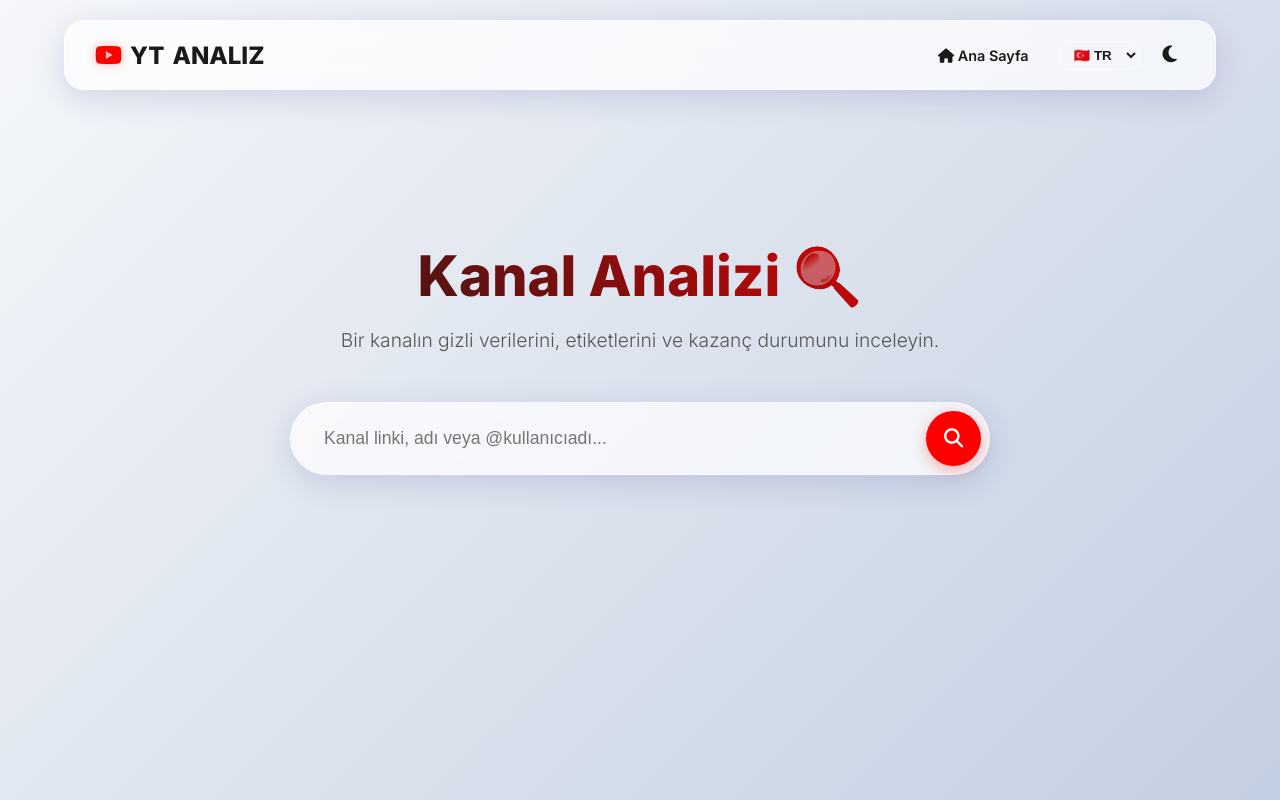
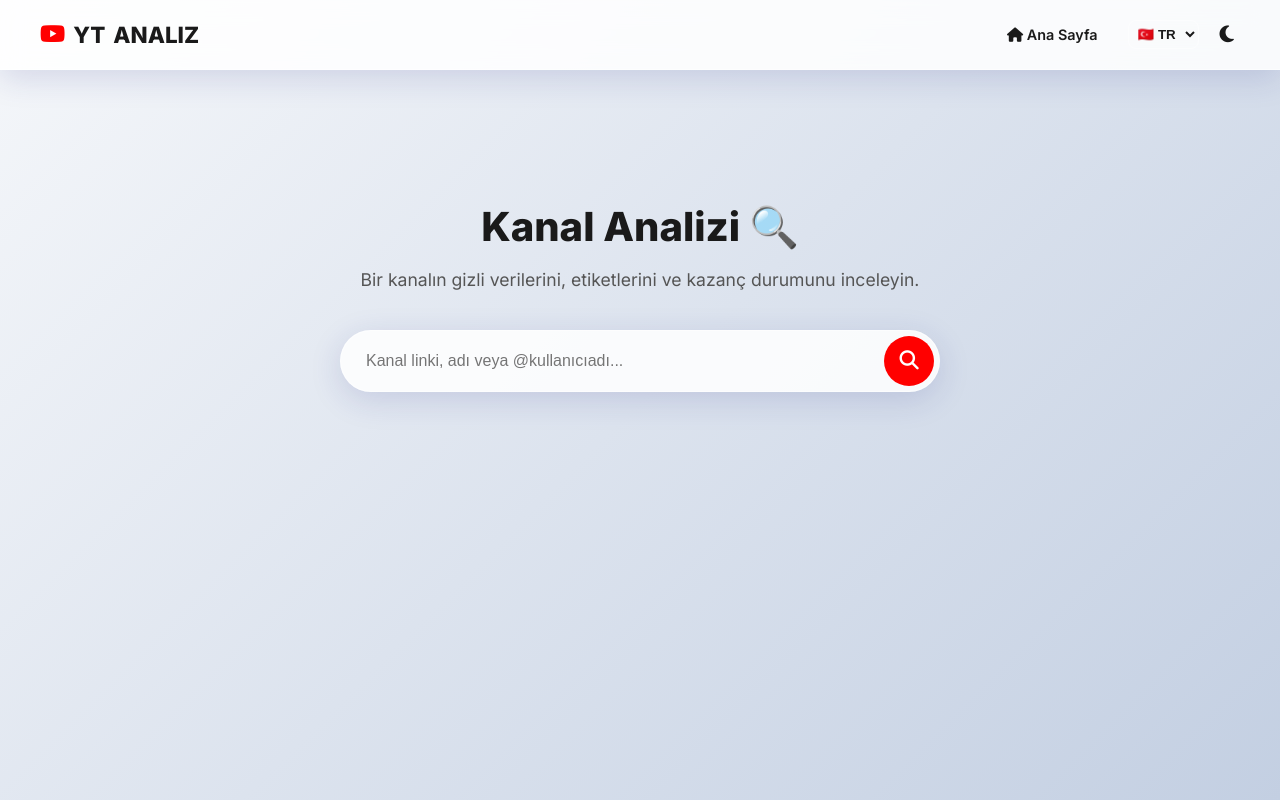
Before and after one commit to 2psgmvs86m-a11y/youtube-trend-analiz, a Flask app: page /sorgula in a window 1280 px wide. Run offline with Flask 3, Linux system fonts and the light colour scheme.

Commit message:
Update styles.css

```diff
--- a/static/styles.css
+++ b/static/styles.css
@@ -3,7 +3,7 @@
 :root {
     --primary: #ff0000;
     --primary-glow: rgba(255, 0, 0, 0.3);
-    --glass-bg: rgba(255, 255, 255, 0.7);
+    --glass-bg: rgba(255, 255, 255, 0.85);
     --glass-border: rgba(255, 255, 255, 0.5);
     --text-main: #1a1a1a;
     --text-sec: #555;
@@ -12,7 +12,7 @@
 }
 
 body.dark-mode {
-    --glass-bg: rgba(20, 20, 20, 0.7);
+    --glass-bg: rgba(20, 20, 20, 0.85);
     --glass-border: rgba(255, 255, 255, 0.1);
     --text-main: #ffffff;
     --text-sec: #aaaaaa;
@@ -25,31 +25,26 @@ body.dark-mode {
 body {
     font-family: 'Inter', sans-serif;
     background: var(--bg-gradient);
-    background-attachment: fixed; /* Arka plan sabit kalsın */
+    background-attachment: fixed;
     color: var(--text-main);
     margin: 0;
-    padding-top: 80px;
+    padding-top: 90px;
     min-height: 100vh;
 }
 
-/* --- NAVİGASYON (Glass Effect) --- */
+/* NAVIGASYON (FIX) */
 nav {
     position: fixed;
-    top: 20px;
-    left: 50%;
-    transform: translateX(-50%);
-    width: 90%;
-    max-width: 1200px;
+    top: 0; left: 0; width: 100%;
     height: 70px;
     background: var(--glass-bg);
-    backdrop-filter: blur(12px); /* Buzlu Cam Efekti */
+    backdrop-filter: blur(12px);
     -webkit-backdrop-filter: blur(12px);
-    border: 1px solid var(--glass-border);
-    border-radius: 20px;
+    border-bottom: 1px solid var(--glass-border);
     z-index: 1000;
     display: flex;
     align-items: center;
-    padding: 0 30px;
+    padding: 0 20px;
     box-shadow: var(--shadow);
 }
 
@@ -58,17 +53,19 @@ nav {
     justify-content: space-between;
     align-items: center;
     width: 100%;
+    max-width: 1200px;
+    margin: 0 auto;
 }
 
 .logo {
     font-weight: 800;
-    font-size: 1.5rem;
-    display: flex;
-    align-items: center;
-    gap: 8px;
+    font-size: 1.4rem;
+    display: flex; align-items: center; gap: 8px;
     color: var(--text-main);
+    text-decoration: none;
+    white-space: nowrap;
 }
-.logo i { color: var(--primary); filter: drop-shadow(0 0 5px var(--primary-glow)); }
+.logo i { color: var(--primary); }
 
 .nav-actions {
     display: flex;
@@ -76,178 +73,86 @@ nav {
     align-items: center;
 }
 
-button.icon-btn {
-    background: transparent;
-    border: none;
-    font-size: 1.2rem;
+.home-btn {
+    text-decoration: none;
+    font-weight: 600;
     color: var(--text-main);
-    cursor: pointer;
-    padding: 8px;
-    border-radius: 50%;
+    font-size: 0.9rem;
+    display: flex; align-items: center; gap: 5px;
 }
-button.icon-btn:hover { background: rgba(0,0,0,0.05); }
+
+.home-btn:hover { color: var(--primary); }
 
 select.lang-select {
     background: transparent;
     border: 1px solid var(--glass-border);
-    padding: 5px 10px;
-    border-radius: 12px;
+    padding: 5px;
+    border-radius: 8px;
     color: var(--text-main);
     font-weight: 600;
     cursor: pointer;
 }
 
-/* --- HERO BÖLÜMÜ --- */
-.hero {
-    text-align: center;
-    padding: 80px 20px 40px;
-    max-width: 900px;
-    margin: 0 auto;
+button.icon-btn {
+    background: transparent; border: none;
+    font-size: 1.2rem; color: var(--text-main);
+    cursor: pointer;
 }
 
-h1 {
-    font-size: 3.5rem;
-    font-weight: 800;
-    line-height: 1.1;
-    margin-bottom: 20px;
-    background: -webkit-linear-gradient(45deg, var(--text-main), var(--primary));
-    -webkit-background-clip: text;
-    -webkit-text-fill-color: transparent;
+/* GENEL */
+.container { width: 90%; max-width: 1100px; margin: 0 auto; }
+.hero { text-align: center; padding: 40px 20px; }
+
+h1 { font-size: 2.5rem; font-weight: 800; margin-bottom: 15px; line-height: 1.2; }
+.subtitle { font-size: 1.1rem; color: var(--text-sec); margin-bottom: 40px; }
+
+/* ARAMA KUTUSU */
+.search-container {
+    position: relative; max-width: 600px; margin: 0 auto 50px;
+}
+.search-box {
+    background: var(--glass-bg);
+    border: 1px solid var(--glass-border);
+    padding: 5px; border-radius: 50px;
+    display: flex; box-shadow: var(--shadow);
+}
+.search-box input {
+    flex: 1; border: none; background: transparent;
+    padding: 15px 20px; font-size: 1rem; outline: none;
+    color: var(--text-main);
+}
+.search-box button {
+    background: var(--primary); color: white;
+    border: none; width: 50px; height: 50px;
+    border-radius: 50%; cursor: pointer; font-size: 1.2rem;
 }
 
-.subtitle {
-    font-size: 1.2rem;
-    color: var(--text-sec);
-    margin-bottom: 50px;
-    font-weight: 300;
-}
-
-/* --- MODERN ARAMA ÇUBUĞU --- */
-.search-container {
-    position: relative;
-    max-width: 700px;
-    margin: 0 auto 60px;
-}
-
-.search-box {
-    background: var(--glass-bg);
-    backdrop-filter: blur(10px);
-    border: 1px solid var(--glass-border);
-    padding: 8px;
-    border-radius: 50px;
-    display: flex;
-    box-shadow: var(--shadow);
-    transition: transform 0.3s, box-shadow 0.3s;
-}
-
-.search-box:hover, .search-box:focus-within {
-    transform: translateY(-3px);
-    box-shadow: 0 15px 40px var(--primary-glow);
-    border-color: var(--primary);
-}
-
-.search-box input {
-    flex: 1;
-    border: none;
-    background: transparent;
-    padding: 15px 25px;
-    font-size: 1.1rem;
-    outline: none;
-    color: var(--text-main);
-}
-
-.search-box button {
-    background: var(--primary);
-    color: white;
-    border: none;
-    width: 55px;
-    height: 55px;
-    border-radius: 50%;
-    font-size: 1.2rem;
-    cursor: pointer;
-    box-shadow: 0 4px 15px var(--primary-glow);
-    transition: 0.3s;
-}
-
-.search-box button:hover {
-    transform: scale(1.1) rotate(10deg);
-    background: #cc0000;
-}
-
-/* --- TREND KARTLARI (Glass Cards) --- */
-.section-title {
-    font-size: 1.5rem;
-    font-weight: 700;
-    margin-bottom: 30px;
-    display: flex;
-    align-items: center;
-    gap: 10px;
-}
-
+/* KARTLAR */
 .grid-view {
     display: grid;
     grid-template-columns: repeat(auto-fill, minmax(280px, 1fr));
-    gap: 25px;
-    padding-bottom: 50px;
+    gap: 20px;
+}
+.glass-card {
+    background: var(--glass-bg);
+    border: 1px solid var(--glass-border);
+    border-radius: 16px; overflow: hidden;
+    transition: 0.3s;
+}
+.glass-card:hover { transform: translateY(-5px); }
+
+.tag {
+    background: rgba(0,0,0,0.05); padding: 4px 8px;
+    border-radius: 8px; font-size: 0.8rem; display: inline-block;
+    margin: 2px; color: var(--text-main);
 }
 
-.glass-card {
-    background: var(--glass-bg);
-    backdrop-filter: blur(5px);
-    border: 1px solid var(--glass-border);
-    border-radius: 20px;
-    overflow: hidden;
-    position: relative;
-    transition: 0.4s cubic-bezier(0.175, 0.885, 0.32, 1.275);
+/* MOBİL DÜZENLEMELER (BURASI LOGO SIKIŞMASINI ÇÖZER) */
+@media (max-width: 768px) {
+    nav { padding: 0 15px; }
+    h1 { font-size: 2rem; }
+
+    /* Mobilde 'Ana Sayfa' yazısını gizle, sadece ikonu göster */
+    .home-text { display: none; }
+    .nav-actions { gap: 10px; }
 }
-
-.glass-card:hover {
-    transform: translateY(-10px);
-    box-shadow: var(--shadow);
-}
-
-.card-thumb {
-    width: 100%;
-    height: 180px;
-    object-fit: cover;
-}
-
-.card-content {
-    padding: 20px;
-}
-
-.card-title {
-    font-weight: 700;
-    margin-bottom: 8px;
-    font-size: 1rem;
-    line-height: 1.4;
-    color: var(--text-main);
-    display: -webkit-box;
-    -webkit-line-clamp: 2;
-    -webkit-box-orient: vertical;
-    overflow: hidden;
-}
-
-.card-meta {
-    font-size: 0.85rem;
-    color: var(--text-sec);
-    display: flex;
-    justify-content: space-between;
-    align-items: center;
-}
-
-.badge {
-    background: rgba(255, 0, 0, 0.1);
-    color: var(--primary);
-    padding: 4px 10px;
-    border-radius: 10px;
-    font-size: 0.75rem;
-    font-weight: 700;
-}
-
-/* Mobil Uyum */
-@media (max-width: 768px) {
-    nav { top: 0; width: 100%; border-radius: 0; padding: 0 15px; }
-    h1 { font-size: 2.5rem; }
-    .hero { padding-top: 40px; }
-}
```
